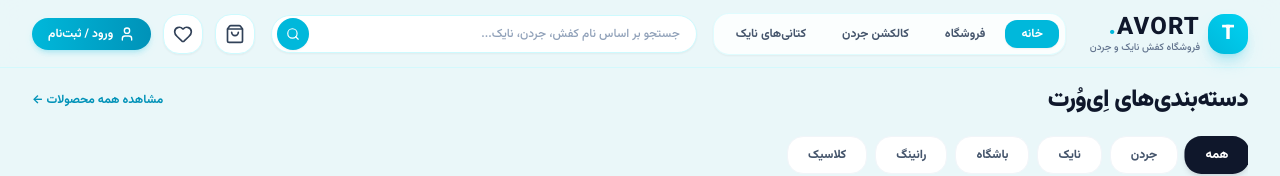
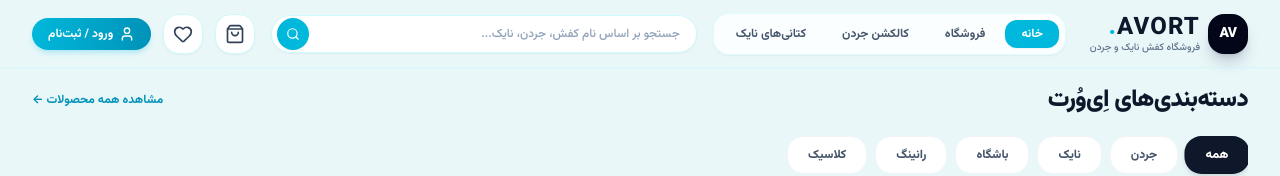
Before and after one commit to tahaqwezxc147258-cloud/AVORT-SHOS, a React (Vite) app: page / in a window 1280 px wide. Shown: the top 176 px of the page. Built offline with nearby package versions, Linux system fonts and the light colour scheme; no server answers; what iran-cities would draw is missing.

Commit message:
Refresh Avort brand logo and favicon

```diff
--- a/src/components/Header.tsx
+++ b/src/components/Header.tsx
@@ -31,8 +31,8 @@ export const Header: React.FC = () => {
             }}
             className="flex items-center gap-2 cursor-pointer group"
           >
-            <div className="w-10 h-10 rounded-2xl bg-gradient-to-tr from-cyan-500 to-cyan-400 text-white flex items-center justify-center font-black text-xl shadow-lg shadow-cyan-500/25 group-hover:scale-105 transition-transform">
-              T
+              <div className="w-10 h-10 rounded-2xl bg-slate-950 text-white flex items-center justify-center font-black text-sm tracking-tighter shadow-lg shadow-slate-900/20 group-hover:scale-105 transition-transform">
+                AV
             </div>
             <div className="flex flex-col">
               <span className="font-extrabold text-2xl tracking-wider text-slate-900 group-hover:text-cyan-600 transition-colors">
```
Also changed, not shown: public/favicon.svg.
